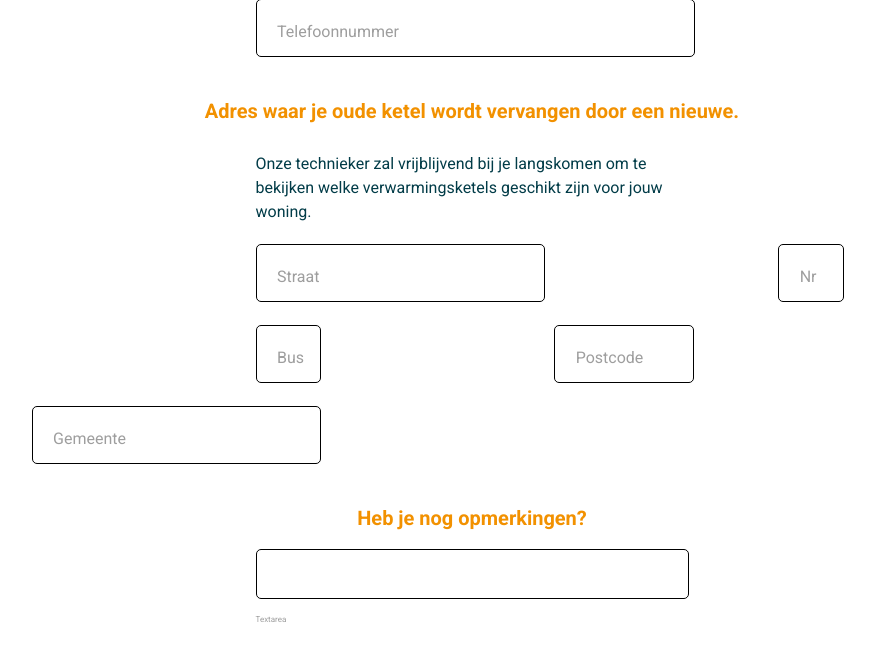
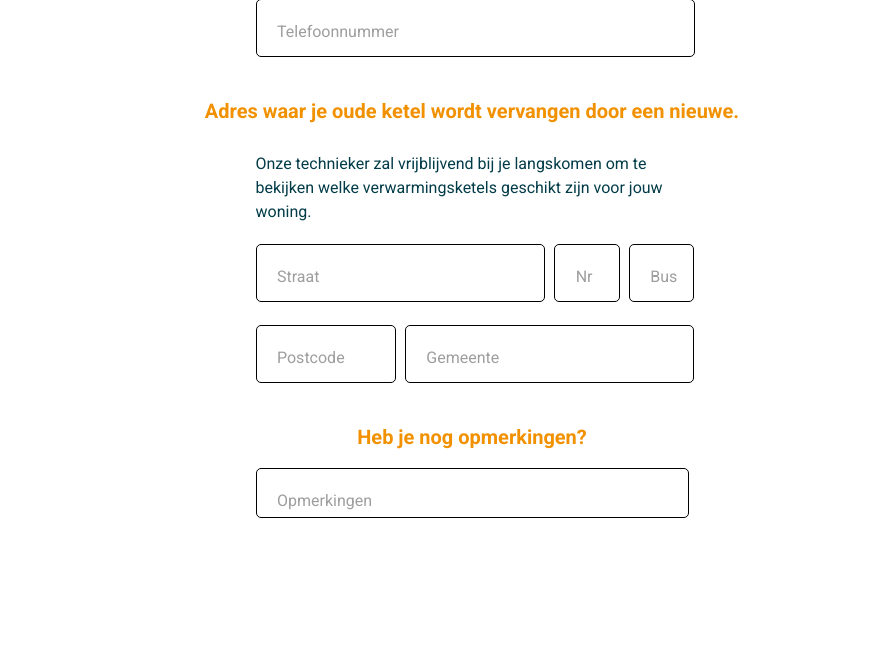
Before and after one commit to AntonLabeeuw/heating-company-team2, a PHP site: page /form-offerte.html in a window 1280 px wide. Shown: the part 1216-1877 px from the top of the page, without its empty margins (168-1043 px from the left). After the commit the page ends 1734 px from the top, so only its background shows below. Run offline with PHP 8.4, Linux system fonts and the light colour scheme; some libraries are stand-ins or nearby versions.

Commit message:
form + email validation

```diff
--- a/css/_components.form.scss
+++ b/css/_components.form.scss
@@ -1,26 +1,26 @@
-.C-form{
+.C-form {
     display: flex;
     flex-direction: column;
     justify-content: center;
 }
-.c-form__group{
+.c-form__group {
     width: 100%;
     margin-bottom: 15px;
     position: relative;
 }
 
-.c-form__label{
+.c-form__label {
     padding-top: 0.5rem;
     padding-left: 2rem;
     font-size: 1.6rem;
     width: 100%;
 
-    &--checkbox{
+    &--checkbox {
         padding-left: 0;
     }
 }
 
-.c-form__label:not(.c-form__label--checkbox){
+.c-form__label:not(.c-form__label--checkbox) {
     position: absolute;
     top: 0;
     left: 9px;
@@ -28,78 +28,66 @@
     cursor: text;
     pointer-events: none;
 
-    &--optional{
+    &--optional {
         text-align: right;
     }
 }
 
-.c-form__input{
+.c-form__input {
     transition: all 0.2s;
-
-    &:focus{
+    padding-left: 2rem;
+    max-width: calc(100% - 1.8rem);
+    &:focus {
         outline: none;
         box-shadow: none;
         border: 1px solid $color-orange;
+        padding-left: 2rem;
+        max-width: calc(100% - 1.8rem);
     }
 
-    &::placeholder{
+    &::placeholder {
         opacity: 0;
     }
 
-    & ~ .c-form__label{
-        transition: all .2s;
+    & ~ .c-form__label {
+        transition: all 0.2s;
     }
 
-    &:not(:placeholder-shown){
+    &:not(:placeholder-shown) {
         padding-top: 1.25rem;
 
-        & ~ .c-form__label{
+        & ~ .c-form__label {
             font-size: 1.2rem;
             line-height: 1.5;
         }
     }
 }
 
-.form-control{
+.form-control-lg {
+    height: 50px;
+    font-size: 1.6rem;
+    border-color: $color-blue;
+    border-radius: 5px;
+    color: $color-blue;
+}
+.form-control {
     width: 101%;
 }
-
-textarea.form-control{
+textarea.form-control {
     border-color: #707070;
     border-radius: 5px;
     height: 166px;
     font-size: 1.6rem;
 }
 
-input[type="checkbox"]{
+input[type="checkbox"] {
     margin-right: 9px;
 }
 
-
-
-
-
-
-// .c-form{
-
-//     &__input{
-//         border-color: #707070;
-//         border-radius: 5px;
-//         height: 50px;
-//         font-size: 1.6rem;
-//         color: #CACACA;
-//         padding-left: 3rem;
-//     }
-
-//     &__checkbox-label{
-//         font-size: 1.6rem;
-//     }
-// }
-
-// textarea.form-control{
-//     border-color: #707070;
-//     border-radius: 5px;
-//     height: 166px;
-//     font-size: 1.6rem;
-//     padding-left: 3rem;
-// }
+.input.valid:not([type]), input.valid:not([type]):focus, input.valid[type="text"]:not(.browser-default), input.valid[type="text"]:not(.browser-default):focus, input.valid[type="password"]:not(.browser-default), input.valid[type="password"]:not(.browser-default):focus, input.valid[type="email"]:not(.browser-default), input.valid[type="email"]:not(.browser-default):focus, input.valid[type="url"]:not(.browser-default), input.valid[type="url"]:not(.browser-default):focus, input.valid[type="time"]:not(.browser-default), input.valid[type="time"]:not(.browser-default):focus, input.valid[type="date"]:not(.browser-default), input.valid[type="date"]:not(.browser-default):focus, input.valid[type="datetime"]:not(.browser-default), input.valid[type="datetime"]:not(.browser-default):focus, input.valid[type="datetime-local"]:not(.browser-default), input.valid[type="datetime-local"]:not(.browser-default):focus, input.valid[type="tel"]:not(.browser-default), input.valid[type="tel"]:not(.browser-default):focus, input.valid[type="number"]:not(.browser-default), input.valid[type="number"]:not(.browser-default):focus, input.valid[type="search"]:not(.browser-default), input.valid[type="search"]:not(.browser-default):focus, textarea.materialize-textarea.valid, textarea.materialize-textarea.valid:focus, .select-wrapper.valid > input.select-dropdown{
+    border-bottom: none;
+    box-shadow: 0 1px 0 0 black;
+}
+input.invalid:not([type]), input.invalid:not([type]):focus, input.invalid[type="text"]:not(.browser-default), input.invalid[type="text"]:not(.browser-default):focus, input.invalid[type="password"]:not(.browser-default), input.invalid[type="password"]:not(.browser-default):focus, input.invalid[type="email"]:not(.browser-default), input.invalid[type="email"]:not(.browser-default):focus, input.invalid[type="url"]:not(.browser-default), input.invalid[type="url"]:not(.browser-default):focus, input.invalid[type="time"]:not(.browser-default), input.invalid[type="time"]:not(.browser-default):focus, input.invalid[type="date"]:not(.browser-default), input.invalid[type="date"]:not(.browser-default):focus, input.invalid[type="datetime"]:not(.browser-default), input.invalid[type="datetime"]:not(.browser-default):focus, input.invalid[type="datetime-local"]:not(.browser-default), input.invalid[type="datetime-local"]:not(.browser-default):focus, input.invalid[type="tel"]:not(.browser-default), input.invalid[type="tel"]:not(.browser-default):focus, input.invalid[type="number"]:not(.browser-default), input.invalid[type="number"]:not(.browser-default):focus, input.invalid[type="search"]:not(.browser-default), input.invalid[type="search"]:not(.browser-default):focus, textarea.materialize-textarea.invalid, textarea.materialize-textarea.invalid:focus, .select-wrapper.invalid > input.select-dropdown, .select-wrapper.invalid > input.select-dropdown:focus{
+    border-bottom: hotpink;
+}
--- a/css/screen.css
+++ b/css/screen.css
@@ -666,6 +666,8 @@ img {
 .c-form__input {
   -webkit-transition: all 0.2s;
   transition: all 0.2s;
+  padding-left: 2rem;
+  max-width: calc(100% - 1.8rem);
 }
 
 .c-form__input:focus {
@@ -673,6 +675,8 @@ img {
   -webkit-box-shadow: none;
           box-shadow: none;
   border: 1px solid #f29100;
+  padding-left: 2rem;
+  max-width: calc(100% - 1.8rem);
 }
 
 .c-form__input::-webkit-input-placeholder {
@@ -692,8 +696,8 @@ img {
 }
 
 .c-form__input ~ .c-form__label {
-  -webkit-transition: all .2s;
-  transition: all .2s;
+  -webkit-transition: all 0.2s;
+  transition: all 0.2s;
 }
 
 .c-form__input:not(:placeholder-shown) {
@@ -703,6 +707,14 @@ img {
 .c-form__input:not(:placeholder-shown) ~ .c-form__label {
   font-size: 1.2rem;
   line-height: 1.5;
+}
+
+.form-control-lg {
+  height: 50px;
+  font-size: 1.6rem;
+  border-color: #023c48;
+  border-radius: 5px;
+  color: #023c48;
 }
 
 .form-control {
@@ -718,6 +730,16 @@ textarea.form-control {
 
 input[type="checkbox"] {
   margin-right: 9px;
+}
+
+.input.valid:not([type]), input.valid:not([type]):focus, input.valid[type="text"]:not(.browser-default), input.valid[type="text"]:not(.browser-default):focus, input.valid[type="password"]:not(.browser-default), input.valid[type="password"]:not(.browser-default):focus, input.valid[type="email"]:not(.browser-default), input.valid[type="email"]:not(.browser-default):focus, input.valid[type="url"]:not(.browser-default), input.valid[type="url"]:not(.browser-default):focus, input.valid[type="time"]:not(.browser-default), input.valid[type="time"]:not(.browser-default):focus, input.valid[type="date"]:not(.browser-default), input.valid[type="date"]:not(.browser-default):focus, input.valid[type="datetime"]:not(.browser-default), input.valid[type="datetime"]:not(.browser-default):focus, input.valid[type="datetime-local"]:not(.browser-default), input.valid[type="datetime-local"]:not(.browser-default):focus, input.valid[type="tel"]:not(.browser-default), input.valid[type="tel"]:not(.browser-default):focus, input.valid[type="number"]:not(.browser-default), input.valid[type="number"]:not(.browser-default):focus, input.valid[type="search"]:not(.browser-default), input.valid[type="search"]:not(.browser-default):focus, textarea.materialize-textarea.valid, textarea.materialize-textarea.valid:focus, .select-wrapper.valid > input.select-dropdown {
+  border-bottom: none;
+  -webkit-box-shadow: 0 1px 0 0 black;
+          box-shadow: 0 1px 0 0 black;
+}
+
+input.invalid:not([type]), input.invalid:not([type]):focus, input.invalid[type="text"]:not(.browser-default), input.invalid[type="text"]:not(.browser-default):focus, input.invalid[type="password"]:not(.browser-default), input.invalid[type="password"]:not(.browser-default):focus, input.invalid[type="email"]:not(.browser-default), input.invalid[type="email"]:not(.browser-default):focus, input.invalid[type="url"]:not(.browser-default), input.invalid[type="url"]:not(.browser-default):focus, input.invalid[type="time"]:not(.browser-default), input.invalid[type="time"]:not(.browser-default):focus, input.invalid[type="date"]:not(.browser-default), input.invalid[type="date"]:not(.browser-default):focus, input.invalid[type="datetime"]:not(.browser-default), input.invalid[type="datetime"]:not(.browser-default):focus, input.invalid[type="datetime-local"]:not(.browser-default), input.invalid[type="datetime-local"]:not(.browser-default):focus, input.invalid[type="tel"]:not(.browser-default), input.invalid[type="tel"]:not(.browser-default):focus, input.invalid[type="number"]:not(.browser-default), input.invalid[type="number"]:not(.browser-default):focus, input.invalid[type="search"]:not(.browser-default), input.invalid[type="search"]:not(.browser-default):focus, textarea.materialize-textarea.invalid, textarea.materialize-textarea.invalid:focus, .select-wrapper.invalid > input.select-dropdown, .select-wrapper.invalid > input.select-dropdown:focus {
+  border-bottom: hotpink;
 }
 
 .c-banner-klok {
--- a/form-offerte.html
+++ b/form-offerte.html
@@ -168,12 +168,13 @@
                   type="email"
                   name="email"
                   id="email"
-                  class="form-control  c-form__input"
+                  class="form-control  c-form__input validate"
                   placeholder="E-mail"
                   minlength="2"
                   required
                 />
                 <label class="c-form__label" for="email"> E-mail </label>
+                <span class="helper-text" data-error="Dit is geen geldig e-mailadres"></span>
               </div>
 
               <div class="col s12 m12 l6 xl6 offset-s0 offset-m0 offset-l3 offset-xl3 form-group c-form__group">
@@ -211,7 +212,7 @@
                 <label class="c-form__label" for="straat"> Straat </label>
               </div>
 
-              <div class="col s12 m12 l6 xl1 offset-s0 offset-m0 offset-l3 offset-xl3  form-group c-form__group">
+              <div class="col s12 m12 l6 xl1 offset-s0 offset-m0 offset-l3  form-group c-form__group">
                 <input
                   type="number"
                   name="nummer"
@@ -224,7 +225,7 @@
                 <label class="c-form__label" for="nummer"> Nr </label>
               </div>
 
-              <div class="col s12 m12 l6 xl1 offset-s0 offset-m0 offset-l3 offset-xl3 form-group c-form__group">
+              <div class="col s12 m12 l6 xl1 offset-s0 offset-m0 offset-l3 form-group c-form__group">
                 <input
                   type="text"
                   name="bus"
@@ -258,7 +259,7 @@
                   type="text"
                   name="gemeente"
                   id="gemeente"
-                  class="form-control form-control-bla c-form__input"
+                  class="form-control c-form__input"
                   placeholder="Gemeente"
                   minlength="2"
                   required
@@ -269,8 +270,16 @@
               <h2 class="c-offerte-h2">Heb je nog opmerkingen?</h2>
             <div class="row">
                 <div class="col s12 m12 l6 xl6 offset-s0 offset-m0 offset-l3 offset-xl3 form-group c-form__group">
-                  <textarea id="textarea1" class="materialize-textarea"></textarea>
-                  <label for="">Textarea</label>
+                  <textarea
+                  type="text"
+                  name="opmerkingen"
+                  id="opmerkingen"
+                  class="materialize-textarea"
+                  placeholder="Opmerkingen?"
+                  minlength="2"
+                  required>
+                  </textarea>
+                  <label class="c-form__label" for="opmerkingen"> Opmerkingen </label>
                 </div>
             </div>
           </form>
```
Also changed, not shown: 1 other file.
